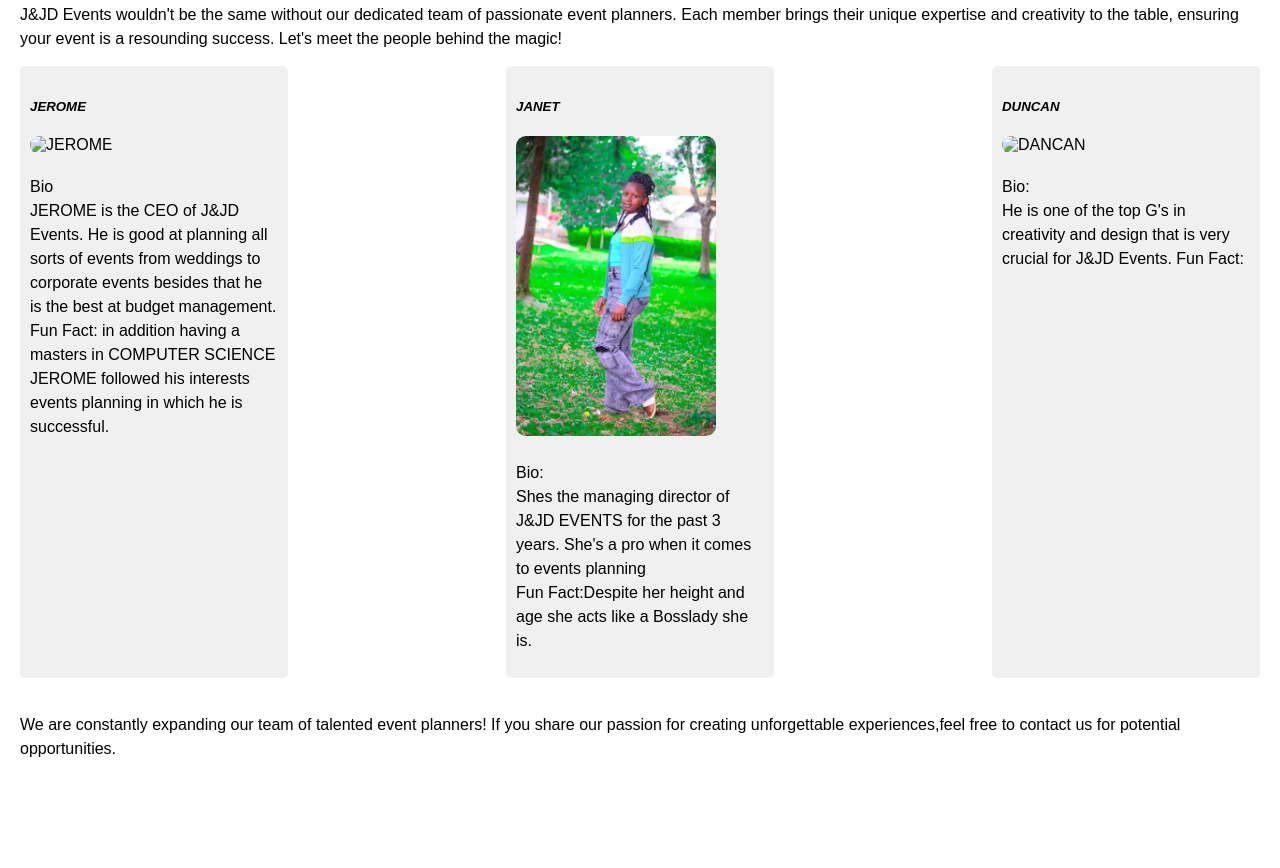
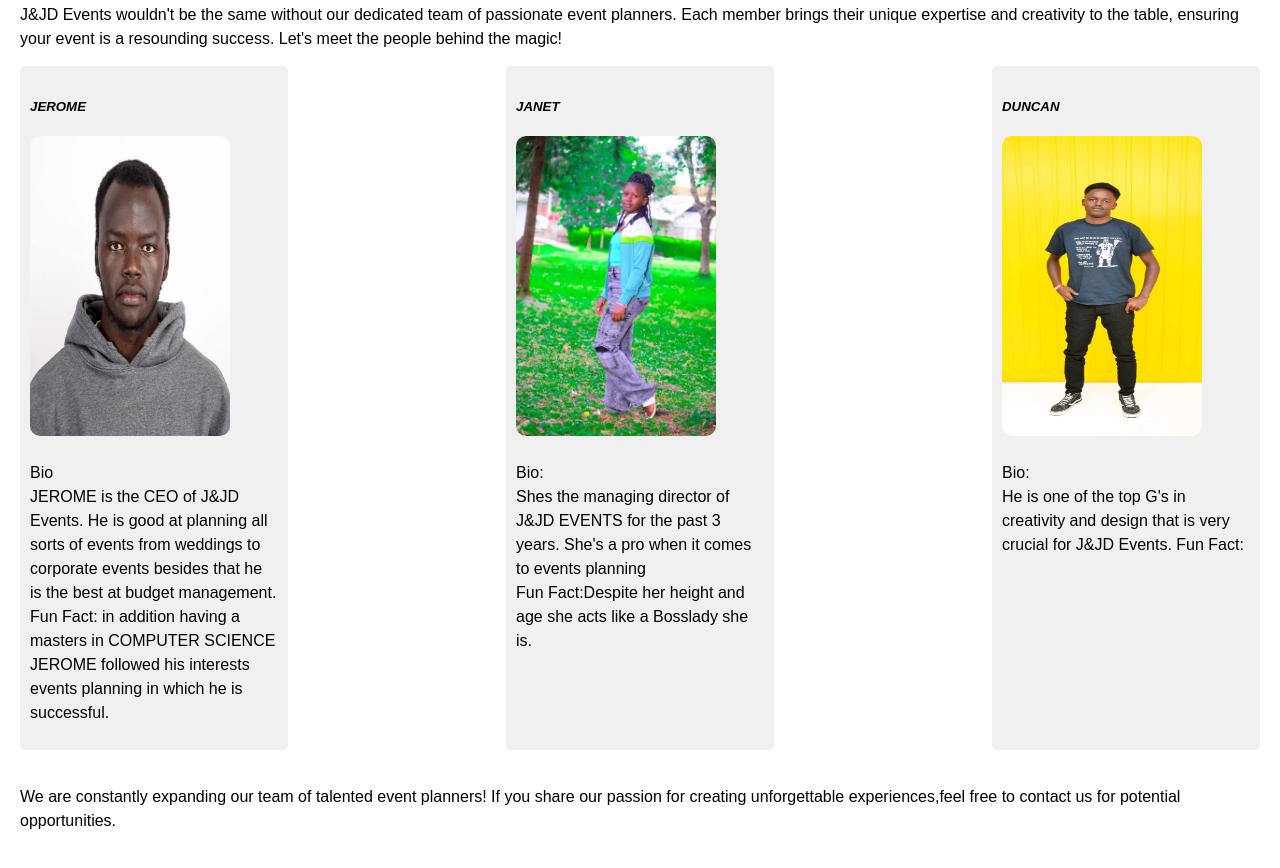
Before and after one commit to janke201/web, a plain HTML site: page aboutj&jd.html in a window 1280 px wide. Shown: the part 879-1747 px from the top of the page. Drawn offline with Linux system fonts and the light colour scheme.

Commit message:
Update aboutj&jd.html

```diff
--- a/aboutj&jd.html
+++ b/aboutj&jd.html
@@ -63,7 +63,7 @@
       <section class="sample-events">
         <div class="event-card">
           <EM><H5>JEROME</H5></EM>
-          <img src="Image/JEROME.jpg" alt="JEROME">
+          <img src="Images/JEROME.jpg" alt="JEROME">
           <P>
             Bio <br>
             JEROME is the CEO  of J&JD Events. He is good at planning all sorts of events from weddings to corporate events besides that he is the best at budget management. <br>
@@ -83,7 +83,7 @@
 
         <div class="event-card">
           <EM><H5>DUNCAN</H5></EM>
-          <img src="Image/DANCAN.jpg" alt="DANCAN">
+          <img src="Images/DANCAN.jpg" alt="DANCAN">
           <p>
             Bio: <br>
             He is one of the top G's in creativity and design that is very crucial for J&JD Events.
```
